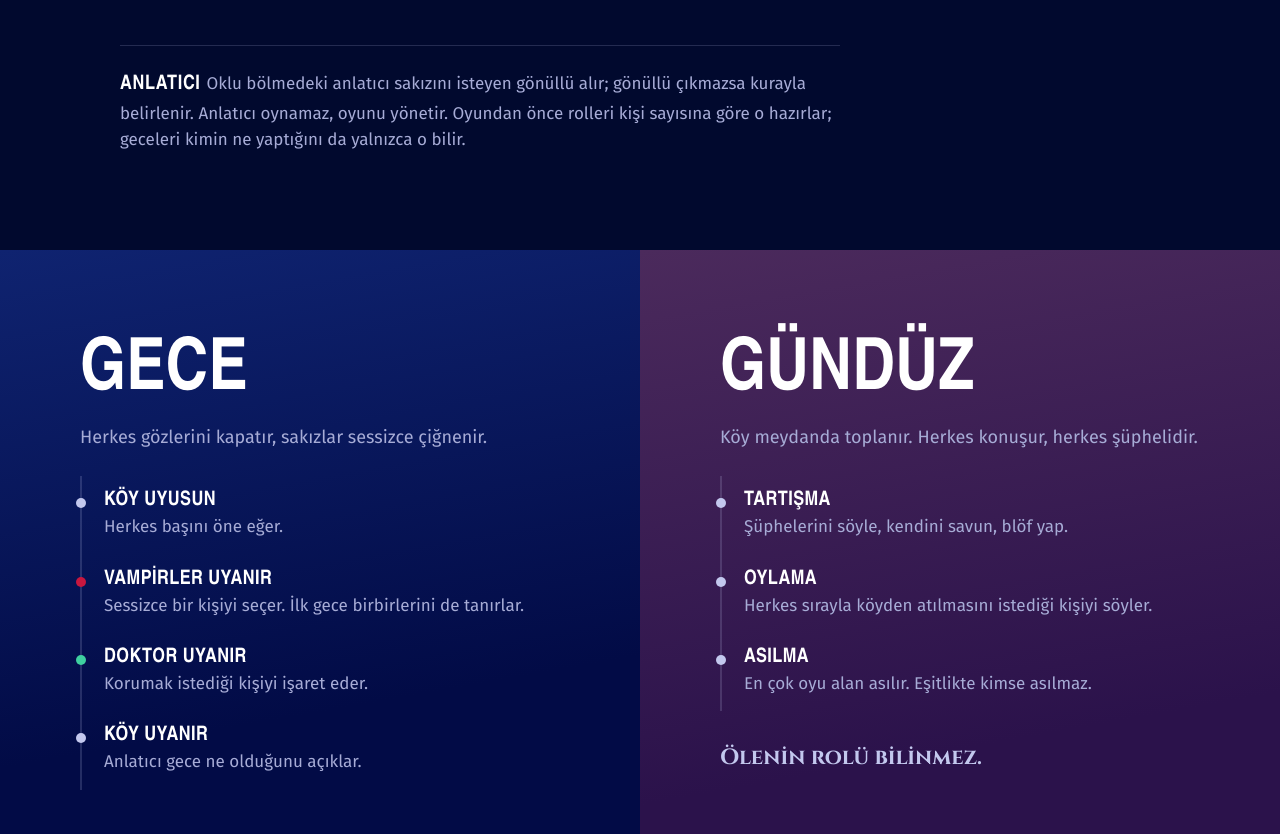
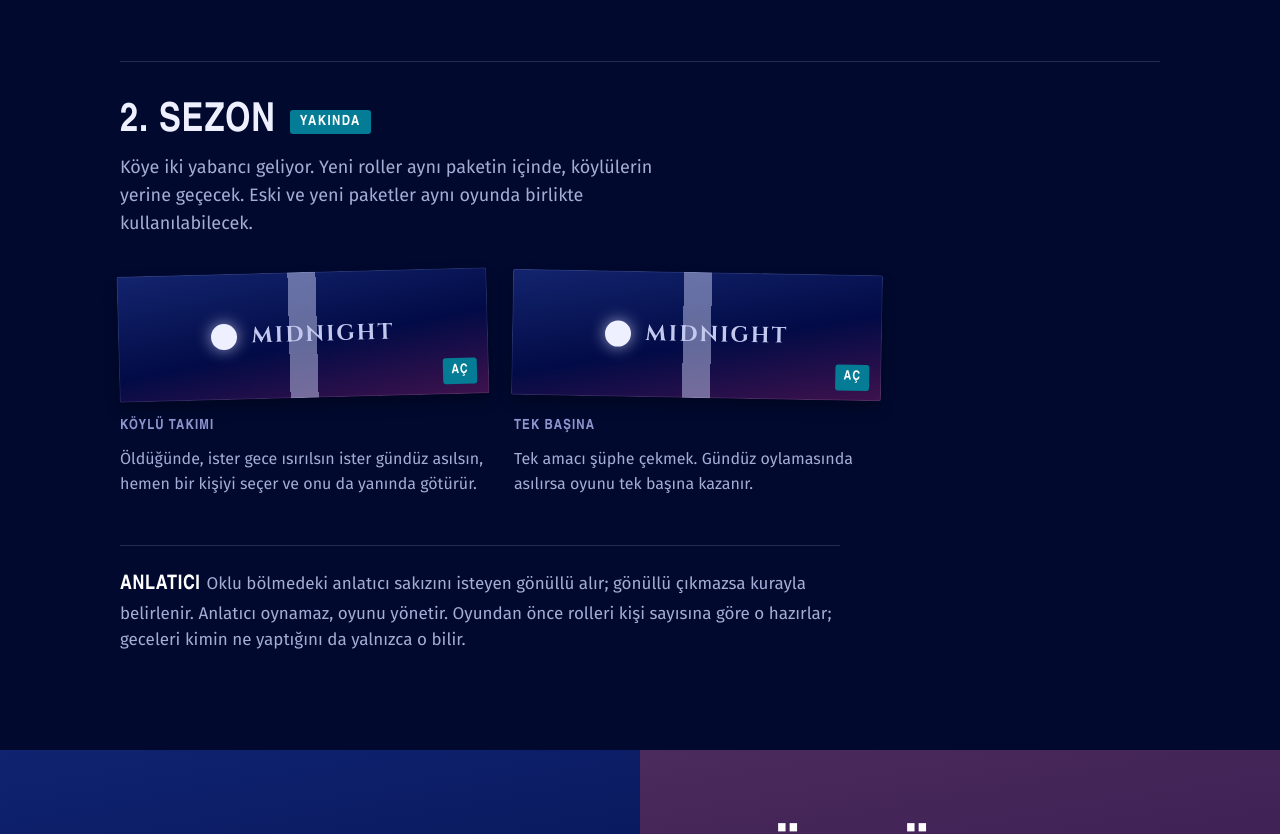
Before and after one commit to zeynepyener/vivident-midnight, a plain HTML site: page index.html in a window 1280 px wide. Shown: the part 2800-3634 px from the top of the page. Drawn offline with Linux system fonts and the light colour scheme; a web font is replaced by a local one.

Commit message:
Roller bölümüne 2. Sezon: Yakında kısmını ekle (Avcı, Deli)
Co-Authored-By: Claude Opus 5.5 <noreply@anthropic.com>

```diff
--- a/index.html
+++ b/index.html
@@ -270,6 +270,14 @@
   .team { font-family: var(--head); font-weight: 700; text-transform: uppercase; letter-spacing: .08em; font-size: 14px; color: var(--lav-2); margin-top: 20px; }
   .anlatici-line { margin: 48px 0 0; padding-top: 24px; border-top: 1px solid var(--rule); color: var(--muted); max-width: 720px; }
   .anlatici-line strong { color: #fff; font-family: var(--head); font-size: 20px; text-transform: uppercase; letter-spacing: .03em; margin-right: 6px; }
+  .season { margin-top: 64px; padding-top: 40px; border-top: 1px solid var(--rule); }
+  .season h3 { font-size: clamp(28px, 6.5vw, 40px); font-weight: 800; line-height: 1; margin: 0 0 12px; display: flex; align-items: center; gap: 14px; flex-wrap: wrap; }
+  .badge {
+    font-family: var(--head); font-weight: 700; font-size: 14px; letter-spacing: .1em; text-transform: uppercase;
+    background: var(--teal); color: #fff; padding: 5px 10px; border-radius: 3px;
+  }
+  @media (min-width: 760px) { .papers.two { grid-template-columns: repeat(2, 1fr); max-width: 760px; } }
+  .paper.deli .role { color: #7a2a9a; }
 
   /* Gece / gündüz */
   .cycle { display: grid; }
@@ -502,6 +510,22 @@
           <button class="wrapped" type="button" aria-expanded="false" aria-label="Köylü kâğıdını aç"><span class="paper"><span class="role">Köylü</span><span class="tag">Vampiri sesinle bul.</span></span><span class="cover" aria-hidden="true"><span class="cover-moon"></span><span class="cover-name">MIDNIGHT</span><span class="cover-hint">Aç</span></span></button>
           <div class="team">Köylü takımı</div>
           <div class="role-desc">Özel bir gücü yok ama en güçlü silahı sesi. Gündüz tartışır, şüphelendiği kişiye oy verir.</div>
+        </div>
+      </div>
+      <div class="season">
+        <h3>2. Sezon <span class="badge">Yakında</span></h3>
+        <p class="lead">Köye iki yabancı geliyor. Yeni roller aynı paketin içinde, köylülerin yerine geçecek. Eski ve yeni paketler aynı oyunda birlikte kullanılabilecek.</p>
+        <div class="papers two">
+          <div>
+            <button class="wrapped" type="button" aria-expanded="false" aria-label="Avcı kâğıdını aç"><span class="paper"><span class="role">Avcı</span><span class="tag">Giderken birini de götür.</span></span><span class="cover" aria-hidden="true"><span class="cover-moon"></span><span class="cover-name">MIDNIGHT</span><span class="cover-hint">Aç</span></span></button>
+            <div class="team">Köylü takımı</div>
+            <div class="role-desc">Öldüğünde, ister gece ısırılsın ister gündüz asılsın, hemen bir kişiyi seçer ve onu da yanında götürür.</div>
+          </div>
+          <div>
+            <button class="wrapped" type="button" aria-expanded="false" aria-label="Deli kâğıdını aç"><span class="paper deli"><span class="role">Deli</span><span class="tag">Herkesi kendine inandır.</span></span><span class="cover" aria-hidden="true"><span class="cover-moon"></span><span class="cover-name">MIDNIGHT</span><span class="cover-hint">Aç</span></span></button>
+            <div class="team">Tek başına</div>
+            <div class="role-desc">Tek amacı şüphe çekmek. Gündüz oylamasında asılırsa oyunu tek başına kazanır.</div>
+          </div>
         </div>
       </div>
       <p class="anlatici-line"><strong>Anlatıcı</strong>Oklu bölmedeki anlatıcı sakızını isteyen gönüllü alır; gönüllü çıkmazsa kurayla belirlenir. Anlatıcı oynamaz, oyunu yönetir. Oyundan önce rolleri kişi sayısına göre o hazırlar; geceleri kimin ne yaptığını da yalnızca o bilir.</p>
```
